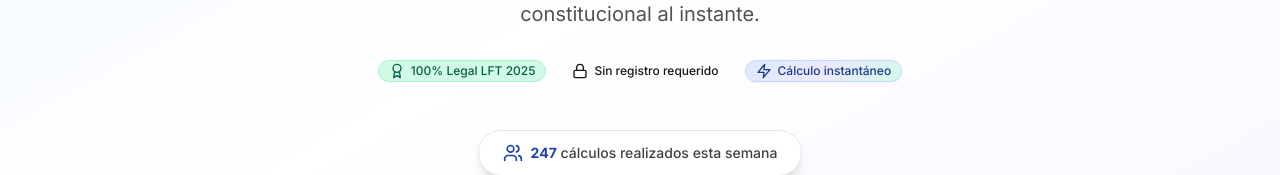
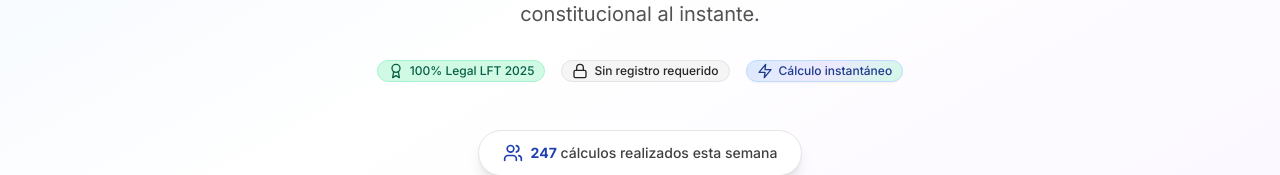
Before and after one commit to FelipeFredCandido/gevesalec-ai-standalone, a Next.js app: page /finiquito in a window 1280 px wide. Shown: the part 462-637 px from the top of the page. Built offline with nearby package versions, Linux system fonts and the light colour scheme; no server answers.

Commit message:
Finiquito7

```diff
--- a/app/finiquito/FiniquitoContent.tsx
+++ b/app/finiquito/FiniquitoContent.tsx
@@ -54,7 +54,7 @@ export default function FiniquitoContent() {
               <Badge variant="success" icon={<Award size={16} />}>
                 100% Legal LFT 2025
               </Badge>
-              <Badge variant="outline" icon={<Lock size={16} />}>
+              <Badge variant="default" icon={<Lock size={16} />}>
                 Sin registro requerido
               </Badge>
               <Badge variant="ai" icon={<Zap size={16} />}>
```
